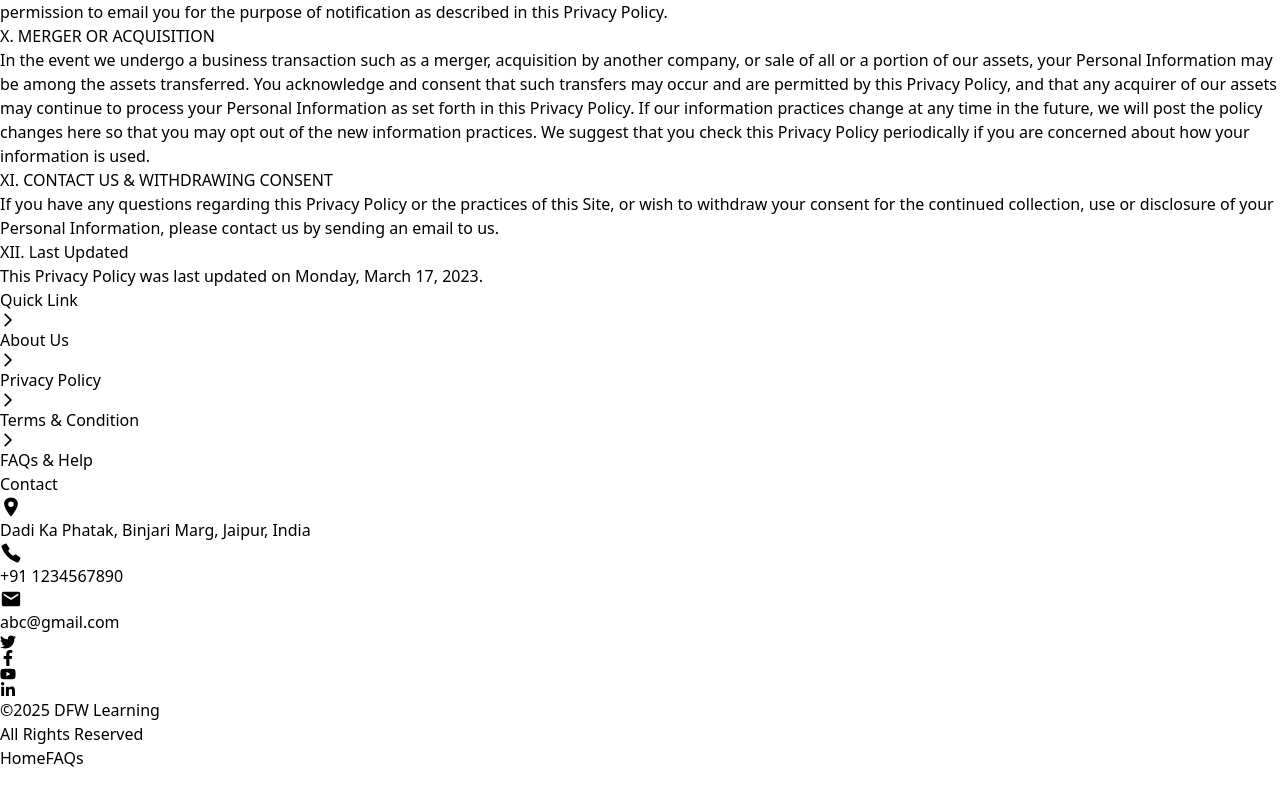
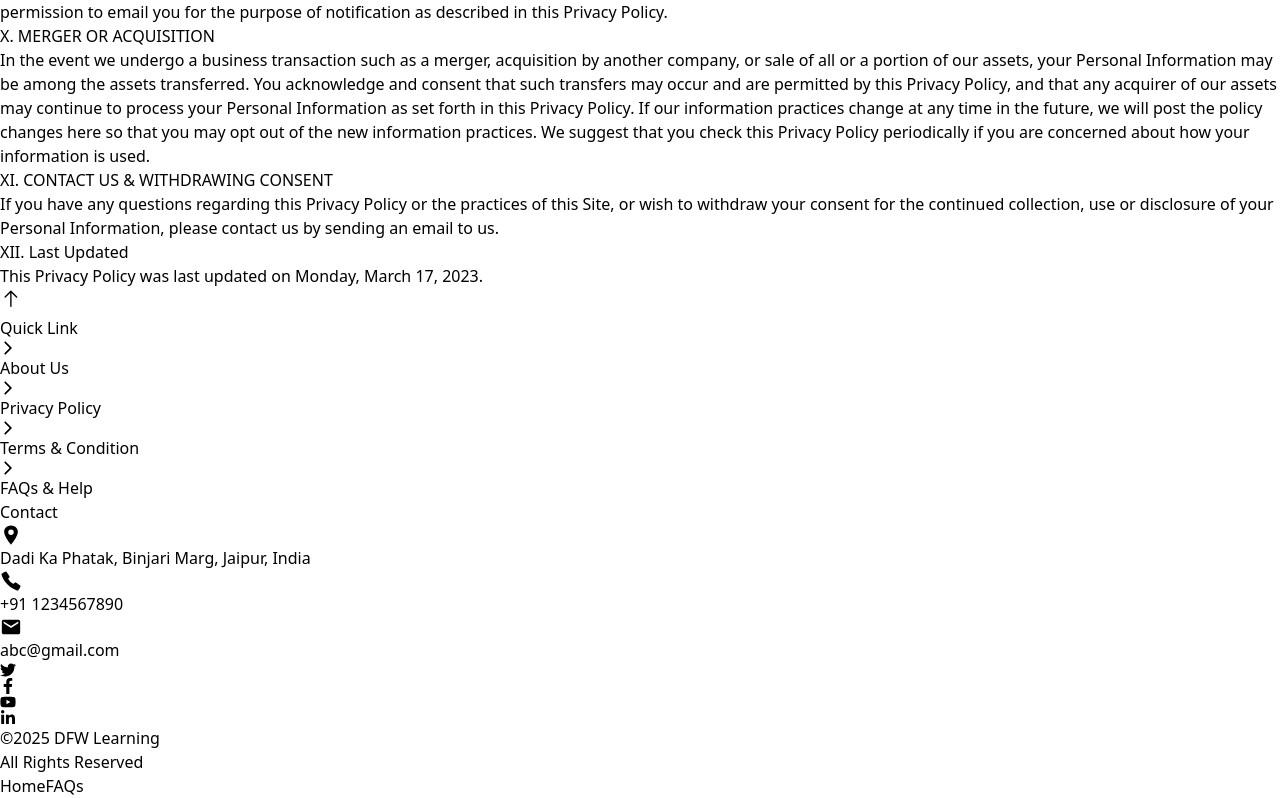
Before and after one commit to Kamleshsaini1118/EduLearning, a React (Vite) app: page /privacy in a window 1280 px wide. Shown: the part 3390-4188 px from the top of the page. Before the commit the page ends 4160 px from the top, so only its background shows below. Built offline with nearby package versions, Linux system fonts and the light colour scheme.

Commit message:
create scroll top button and changes in app.jsx add animations

```diff
--- a/package.json
+++ b/package.json
@@ -10,6 +10,7 @@
     "preview": "vite preview"
   },
   "dependencies": {
+    "framer-motion": "^12.4.7",
     "react": "^18.3.1",
     "react-dom": "^18.3.1",
     "react-icon": "^1.0.0",
--- a/src/App.jsx
+++ b/src/App.jsx
@@ -1,6 +1,62 @@
+// import { useState } from "react";
+// import "./App.css";
+// import { BrowserRouter as Router, Routes, Route } from "react-router-dom";
+// import Navbar from "./components/Navbar";
+// import Footer from "./components/Footer";
+// import Home from "./pages/Home";
+// import Category from "./pages/Category";
+// import TeacherSignIn from "./pages/TeacherLogin";
+// import TeacherRegister from "./pages/TeacherRegister";
+// import StudentLogin from "./pages/StudentLogin";
+// import StudentRegister from "./pages/StudentRegister";
+// import CoursePage from "./pages/CoursePage";
+// import AboutUsPage from "./pages/AboutUsPage";
+// import PopularCourses from "./pages/PopularCourses";
+// import PrivacyPolicy from "./pages/Privacy";
+// import CourseDetail from "./pages/CourseDetail";
+// import InstructorDetail from "./pages/InstructorDetail";
+
+// function App() {
+//   const [count, setCount] = useState(0);
+
+//   return (
+//     <div>
+//       <Router>
+//         <Navbar />
+//         <Routes>
+//           <Route path="/" element={<Home />} />
+//           <Route path="/category" element={<Category />} />
+//           <Route path="/teacher-login" element={<TeacherSignIn />}/>
+//           <Route path="/teacher-register" element={<TeacherRegister />}/>
+//           <Route path="/student-login" element={<StudentLogin />}/>
+//           <Route path="/student-register" element={<StudentRegister />}/>
+
+
+//           {/* course route */}
+//           <Route path="/all-course" element={<CoursePage />}/>
+//           <Route path="/popular-courses" element={<PopularCourses />}/>
+
+//           {/* Course Detail Page - Jab Kisi Course Pe Click Ho */}
+//           <Route path="/detail/:id" element={<CourseDetail />} />
+//           <Route path="/teacher-detail/:id" element={<InstructorDetail />}/>
+
+//           {/* footer route */}
+//           <Route path="/about-us" element={<AboutUsPage />}/>
+//           <Route path="/privacy" element={<PrivacyPolicy />}/>
+//         </Routes>
+//         <Footer />
+//       </Router>
+//     </div>
+//   );
+// }
+
+// export default App;
+
+
 import { useState } from "react";
+import { BrowserRouter as Router, Routes, Route, useLocation } from "react-router-dom";
+import { AnimatePresence, motion } from "framer-motion";
 import "./App.css";
-import { BrowserRouter as Router, Routes, Route } from "react-router-dom";
 import Navbar from "./components/Navbar";
 import Footer from "./components/Footer";
 import Home from "./pages/Home";
@@ -15,35 +71,45 @@ import PopularCourses from "./pages/PopularCourses";
 import PrivacyPolicy from "./pages/Privacy";
 import CourseDetail from "./pages/CourseDetail";
 import InstructorDetail from "./pages/InstructorDetail";
+import ScrollToTop from "./components/ScrollToTop";
+
+const pageVariants = {
+  initial: { opacity: 0, y: 20 },
+  animate: { opacity: 1, y: 0, transition: { duration: 0.5, staggerChildren: 0.2 } },
+  exit: { opacity: 0, y: -20, transition: { duration: 0.3 } },
+};
+
+function AnimatedRoutes() {
+  const location = useLocation();
+  return (
+    <AnimatePresence mode="wait">
+      <motion.div key={location.pathname} initial="initial" animate="animate" exit="exit" variants={pageVariants}>
+        <Routes location={location} key={location.pathname}>
+          <Route path="/" element={<Home />} />
+          <Route path="/category" element={<Category />} />
+          <Route path="/teacher-login" element={<TeacherSignIn />} />
+          <Route path="/teacher-register" element={<TeacherRegister />} />
+          <Route path="/student-login" element={<StudentLogin />} />
+          <Route path="/student-register" element={<StudentRegister />} />
+          <Route path="/all-course" element={<CoursePage />} />
+          <Route path="/popular-courses" element={<PopularCourses />} />
+          <Route path="/detail/:id" element={<CourseDetail />} />
+          <Route path="/teacher-detail/:id" element={<InstructorDetail />} />
+          <Route path="/about-us" element={<AboutUsPage />} />
+          <Route path="/privacy" element={<PrivacyPolicy />} />
+        </Routes>
+      </motion.div>
+    </AnimatePresence>
+  );
+}
 
 function App() {
-  const [count, setCount] = useState(0);
-
   return (
     <div>
       <Router>
         <Navbar />
-        <Routes>
-          <Route path="/" element={<Home />} />
-          <Route path="/category" element={<Category />} />
-          <Route path="/teacher-login" element={<TeacherSignIn />}/>
-          <Route path="/teacher-register" element={<TeacherRegister />}/>
-          <Route path="/student-login" element={<StudentLogin />}/>
-          <Route path="/student-register" element={<StudentRegister />}/>
-
-
-          {/* course route */}
-          <Route path="/all-course" element={<CoursePage />}/>
-          <Route path="/popular-courses" element={<PopularCourses />}/>
-
-          {/* Course Detail Page - Jab Kisi Course Pe Click Ho */}
-          <Route path="/detail/:id" element={<CourseDetail />} />
-          <Route path="/teacher-detail/:id" element={<InstructorDetail />}/>
-
-          {/* footer route */}
-          <Route path="/about-us" element={<AboutUsPage />}/>
-          <Route path="/privacy" element={<PrivacyPolicy />}/>
-        </Routes>
+        <AnimatedRoutes />
+        <ScrollToTop />
         <Footer />
       </Router>
     </div>
--- a/src/components/Course.jsx
+++ b/src/components/Course.jsx
@@ -88,6 +88,8 @@
 // };
 
 // export default Course;
+
+
 import React, { useState } from "react";
 import { FaUserTie, FaEye } from "react-icons/fa";
 import { BsStarFill } from "react-icons/bs";
@@ -103,7 +105,7 @@ const courses = [
     image: "https://minipro.pythonanywhere.com/media/course_imgs/React.jpeg",
   },
   {
-    id: 17,
+    id: 18,
     title: "Django Rest Framework Course",
     instructor: "Dr Zhang San",
     rating: 5,
@@ -111,7 +113,7 @@ const courses = [
     image: "https://minipro.pythonanywhere.com/media/course_imgs/drf.png",
   },
   {
-    id: 17,
+    id: 19,
     title: "TypeScript Full Course",
     instructor: "Dr John Doe",
     rating: 5,
--- /dev/null
+++ b/src/components/ScrollToTop.jsx
@@ -0,0 +1,35 @@
+import { useEffect, useState } from "react";
+import { motion } from "framer-motion";
+import { FaArrowUp } from "react-icons/fa";
+import { GoArrowUp } from "react-icons/go";
+
+const ScrollToTop = () => {
+  const [isVisible, setIsVisible] = useState(false);
+
+  useEffect(() => {
+    const toggleVisibility = () => {
+      if (window.scrollY > -1) {
+        setIsVisible(true);
+      } else {
+        setIsVisible(false);
+      }
+    };
+
+    window.addEventListener("scroll", toggleVisibility);
+    return () => window.removeEventListener("scroll", toggleVisibility);
+  }, []);
+
+  return (
+    <motion.button
+      onClick={() => window.scrollTo({ top: 0, behavior: "smooth" })}
+      className="fixed bottom-5 right-5 bg-[#06BBCC] text-white p-3 shadow-lg focus:outline-none focus:ring-4 focus:ring-blue-300"
+      initial={{ opacity: 0, scale: 0 }}
+      animate={{ opacity: isVisible ? 1 : 0, scale: isVisible ? 1 : 0 }}
+      transition={{ duration: 0.3 }}
+    >
+      <GoArrowUp size={22} />
+    </motion.button>
+  );
+};
+
+export default ScrollToTop;
```
Also changed, not shown: 1 other file (tests, documents, lock files or other folders).
